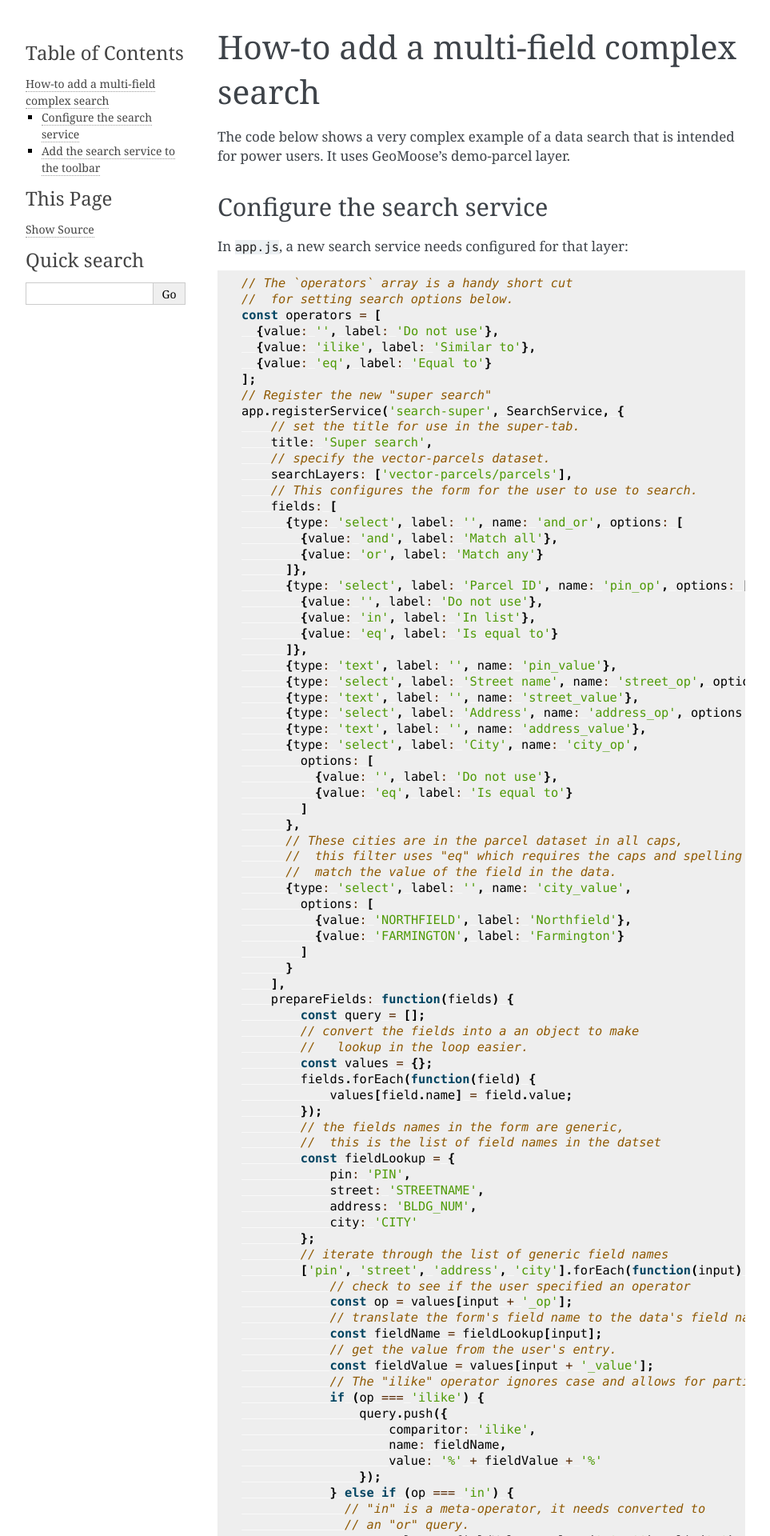
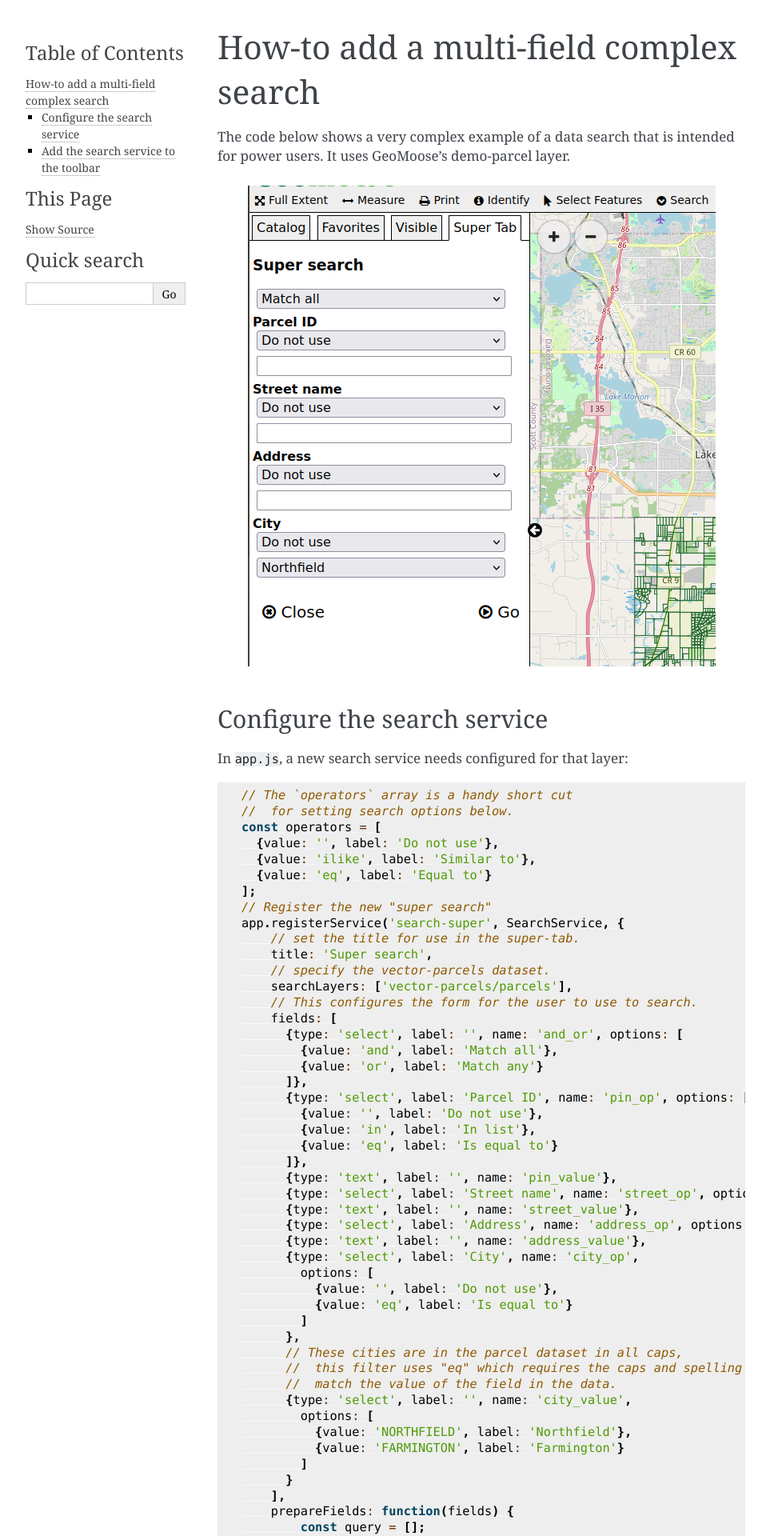
Before and after one commit to geomoose/gm3, a Sphinx documentation site: the page built from docs/howto/complex-search.rst, in a window 1280 px wide. Shown: the top 1920 px of the page at 80% size, without its empty margins (148-1111 px from the left). Built offline with Sphinx 7.4.7, drawn with Linux system fonts in a browser that asks for light colours.

Commit message:
add screen shot

```diff
--- a/docs/howto/complex-search.rst
+++ b/docs/howto/complex-search.rst
@@ -4,6 +4,8 @@ How-to add a multi-field complex search
 The code below shows a very complex example of a data search
 that is intended for power users. It uses GeoMoose's demo-parcel
 layer.
+
+.. figure:: images/complex-search.png
 
 
 Configure the search service
```
Also changed, not shown: docs/howto/images/complex-search.png (added).
